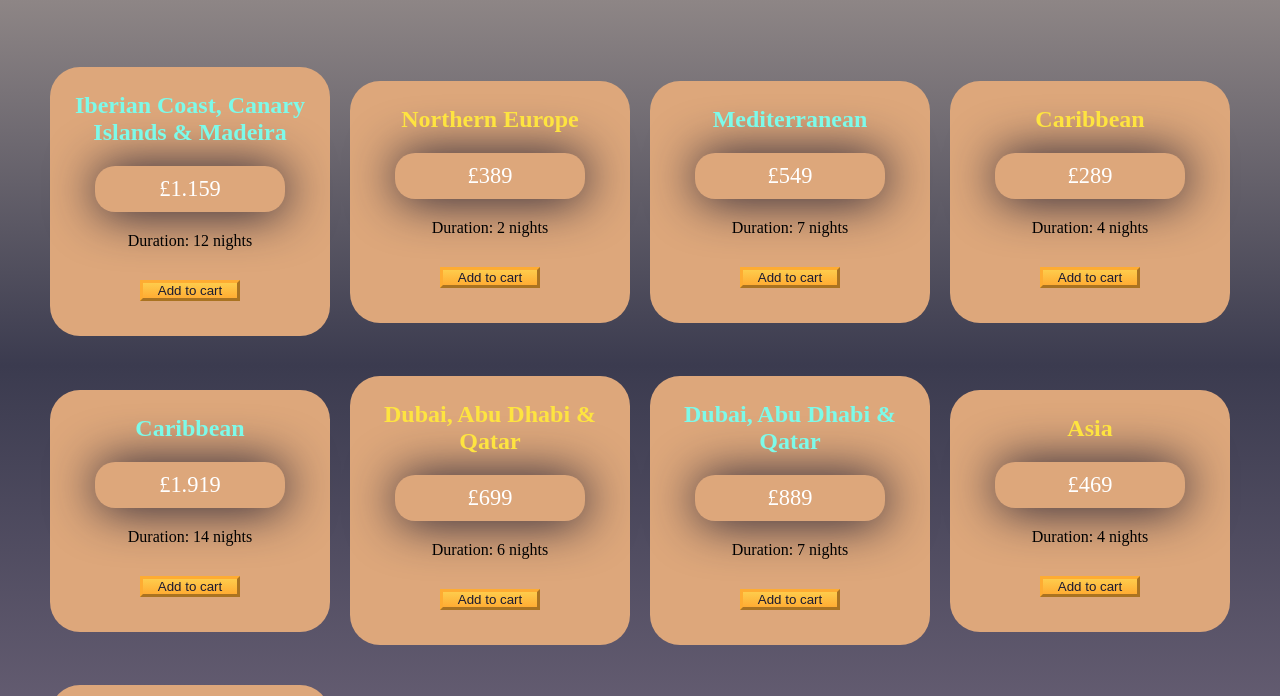
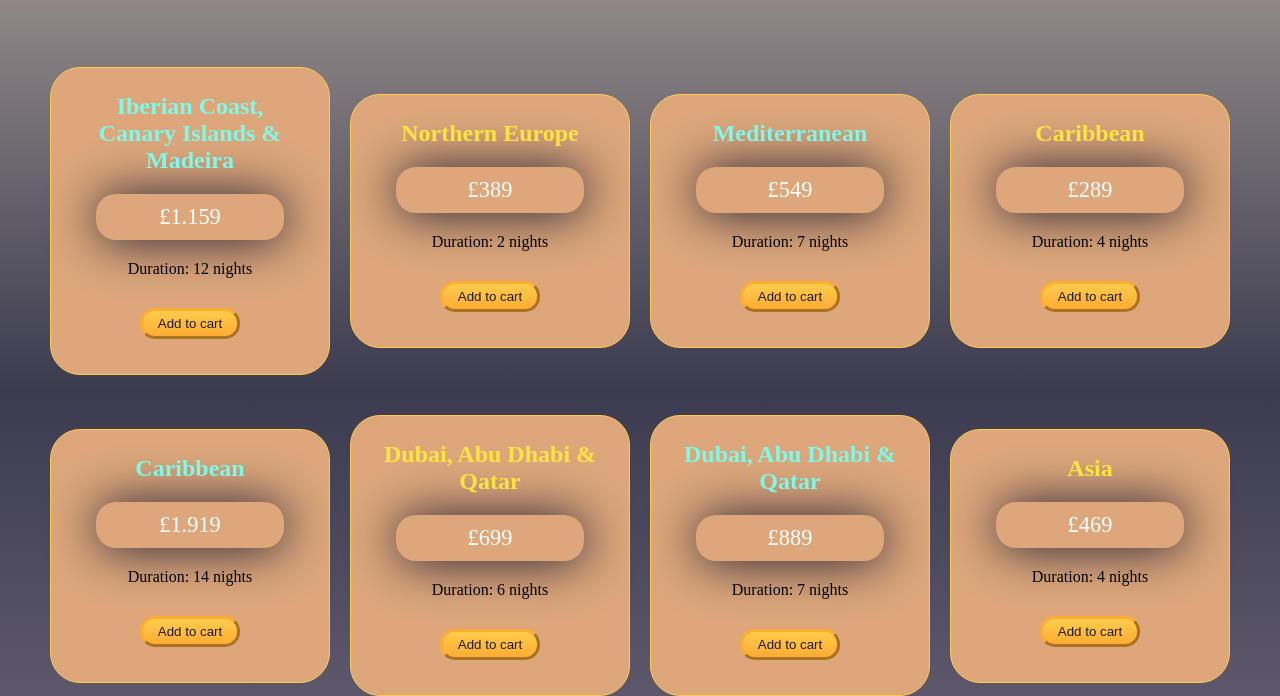
Before and after one commit to Ellen010/travel-agency, a plain HTML site: page index.html in a window 1280 px wide. Shown: the part 90-786 px from the top of the page. Drawn offline with Linux system fonts and the light colour scheme.

Commit message:
Update styles.css

```diff
--- a/styles.css
+++ b/styles.css
@@ -43,6 +43,7 @@ body {
   flex-wrap: wrap;
   align-items: center;
   margin:20px 40px 20px 40px;
+
 }
 
 .trip-card {
@@ -51,6 +52,7 @@ body {
   text-align: center;
   border-radius: 30px;
   margin: 20px 10px;
+  border: 1px solid var(--golden-yellow);
 }
 
 .trip-price {
@@ -97,6 +99,9 @@ body {
 
 .add-to-cart-btn {
   margin: 30px auto 10px;
+  border-radius:15px;
+  padding:5px;
+  background-color: var(--peach);
 }
 
 #cart-container {
```
